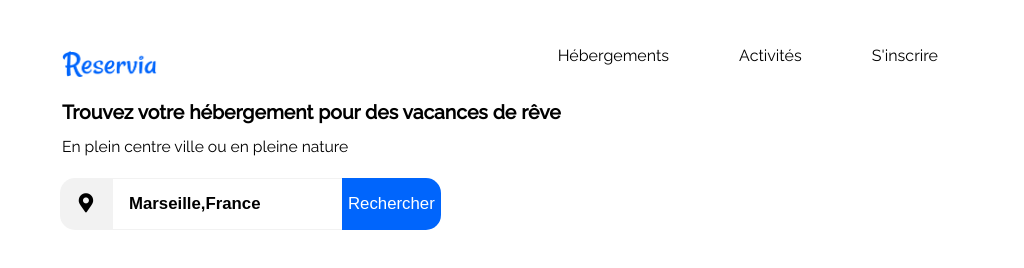
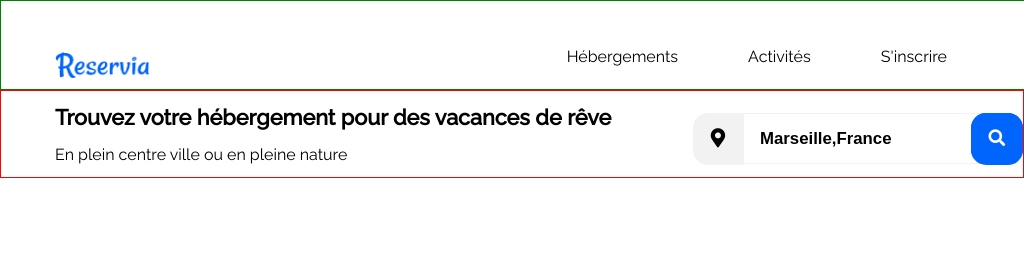
Before and after one commit to denisk13005/KirmannDenis_2_18032021, a plain HTML site: page index.html in a window 1024 px wide. Drawn offline with Linux system fonts and the light colour scheme.

Commit message:
retouche de search

```diff
--- a/index.html
+++ b/index.html
@@ -26,7 +26,7 @@
             </ul>
         </nav>
     </header>
-
+    <div class="tablette">
     <div class="premierParagraphe">
         <h1>Trouvez votre hébergement pour des vacances de rêve</h1>
         <h2>En plein centre ville ou en pleine nature</h2>
@@ -38,7 +38,7 @@
         <button class="btn">Rechercher</button>
         <button class="loupe"><i class="fas fa-search"></i></button>
     </form>
-
+    </div>
 
 
 </body>
--- a/style.css
+++ b/style.css
@@ -69,23 +69,25 @@ body {
 }
 .premierParagraphe{
     margin-left: 54px;
-    width: 574px;
+    width: auto;
 
 
 }
 h1 {
-    font-size: 1.21em;
+    font-size: 1.35em;
 
 }
 h2 {
     font-weight: normal;
-    font-size: 0.98em;
+    font-size: 1em;
 }
 
 .search {
+
     margin-top: 22px;
     display: flex;
     margin-left: 52px;
+    width: 420px;
 
 }
 .search i{
@@ -114,6 +116,8 @@ h2 {
     outline: none;
 }
 .search button {
+    width: 133px;
+    margin-left: 6px;
     border: none;
     border-radius: 0px 15px 15px 0px;
     color: white;
@@ -194,10 +198,12 @@ h2 {
         padding-bottom: 14px;
     }
     h1 {
-        font-size: 1.2em;
+        font-size: 1.25em;
+
     }
     h2 {
-        font-size: 0.95em;
+        font-size: 0.98em;
+
     }
 
 
@@ -208,7 +214,7 @@ h2 {
         margin-left: 21px;
     }
     .search {
-        width: 336px;
+        width: 330px;
         margin-top: 35px;
         margin-left: 21px;
 
@@ -218,6 +224,7 @@ h2 {
     }
 
     .search .loupe {
+        width: auto;
         display: block;
         color: white;
         border-radius: 15px;
@@ -234,27 +241,47 @@ h2 {
 
 
     }
+}
+/************TABLETTE************/
+@media  screen and (min-width: 866px) and (max-width: 1266px) {
+    body {
+        width: 100%;
+        margin: auto;
+    }
+    .header {
+       width: 100%;
+       border: 1px solid green;
+    }
+    .tablette {
+        display: flex;
+        border: 1px solid red;
+        justify-content: space-between;
+    }
+    .search {
+        width: 330px;
+        height: 51px;
+
+    }
+    .btn {
+        display: none;
+    }
+
+    .search .loupe {
+        width: auto;
+        display: block;
+        color: white;
+        border-radius: 15px;
+        margin: 0;
+        padding: 0;
+        margin-left: 3px;
+
+    }
+    .loupe i {
+        background-color: #0065FC;
+        border-radius: 15px;
+        font-size: 1em;
+        margin-right: 0;
 
 
-
-
-
-
-
-
-
-
-
-/************TABLETTE************/
-@media screen and (min-width:865) and (max-width : 1366px){
-    body{
-        width: 100%;
-        margin: 0;
-        padding: 0;
     }
-
-
-
-
 }
-}
```
